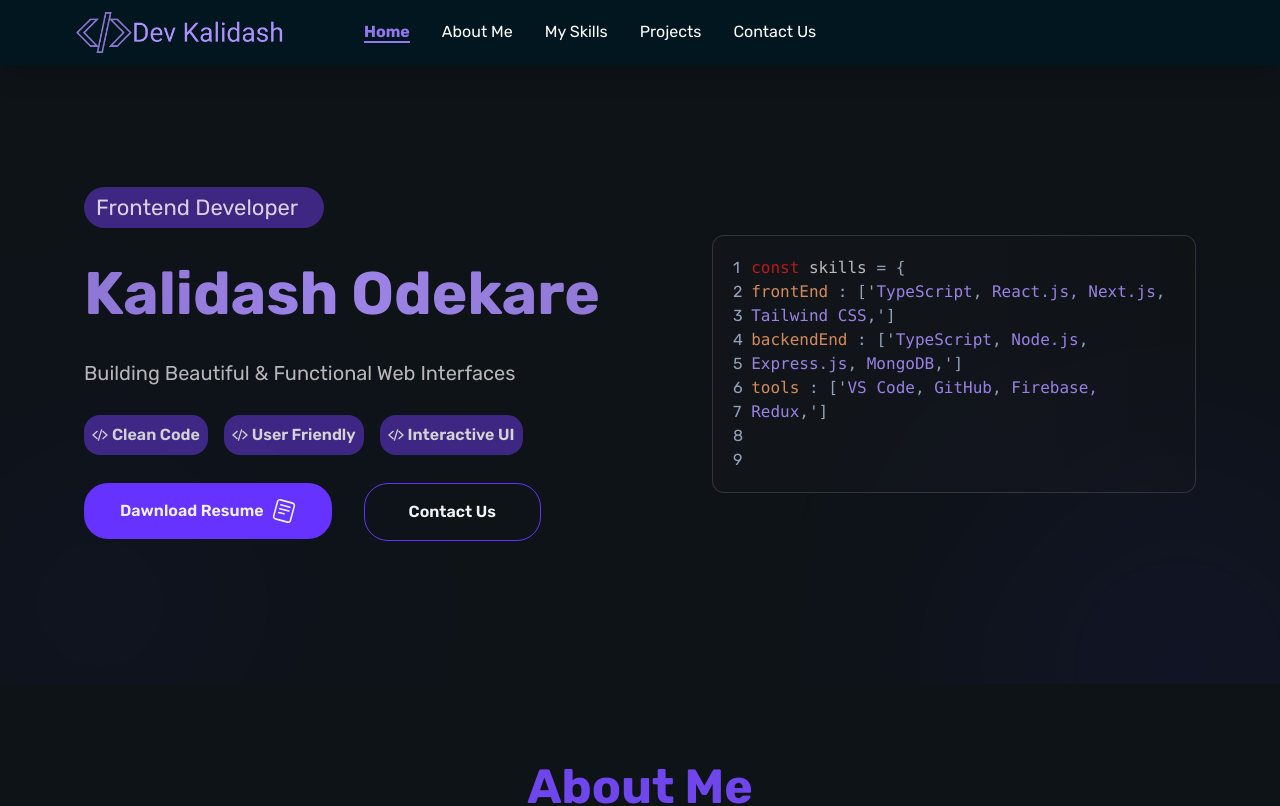
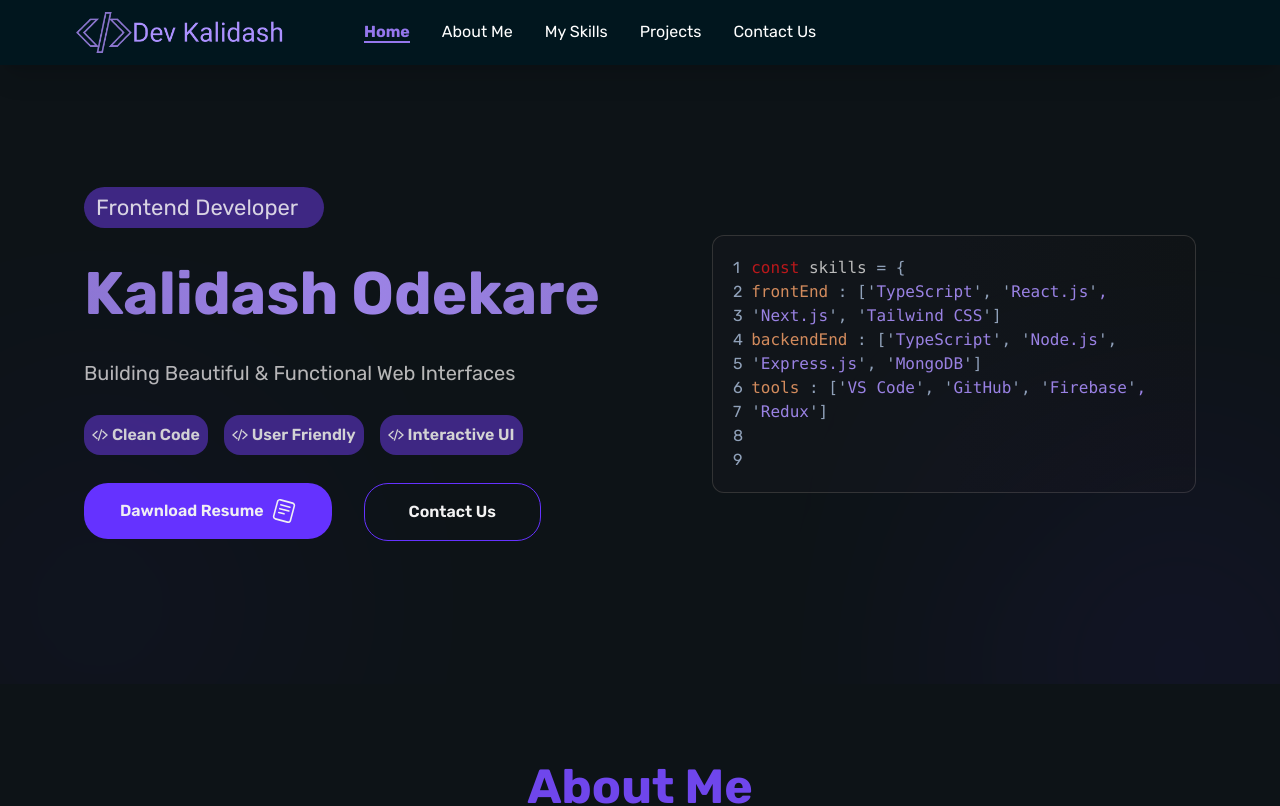
Before and after one commit to kalidashodekare14/Portfolio, a Next.js app: page / in a window 1280 px wide. Shown: the top 806 px of the page. Built offline with nearby package versions, Linux system fonts and the light colour scheme.

Commit message:
HeroSection Update

```diff
--- a/components/HeroSection1.tsx
+++ b/components/HeroSection1.tsx
@@ -133,39 +133,54 @@ const HeroSection1 = () => {
                         <span>:</span>{" "}
                         <span>['</span>
                         <span className="text-[#9A82E3]">TypeScript</span>
+                        <span>'</span>
                         <span>,</span>{" "}
+                        <span>'</span>
                         <span className="text-[#9A82E3]">React.js</span>
+                        <span>'</span>
                         <span className="text-[#9A82E3]">,</span>{" "}
+                        <span>'</span>
                         <span className="text-[#9A82E3]">Next.js</span>
+                        <span>'</span>
                         <span>,</span>{" "}
+                        <span>'</span>
                         <span className="text-[#9A82E3]">Tailwind CSS</span>
-                        <span>,</span>
                         <span>']</span>
                         {"\n"}
                         <span className="text-[#d38b5d]">backendEnd</span>{" "}
                         <span>:</span>{" "}
                         <span>['</span>
                         <span className="text-[#9A82E3]">TypeScript</span>
+                        <span>'</span>
                         <span>,</span>{" "}
+                        <span>'</span>
                         <span className="text-[#9A82E3]">Node.js</span>
+                        <span>'</span>
                         <span>,</span>{" "}
+                        <span>'</span>
                         <span className="text-[#9A82E3]">Express.js</span>
+                        <span>'</span>
                         <span>,</span>{" "}
+                        <span>'</span>
                         <span className="text-[#9A82E3]">MongoDB</span>
-                        <span>,</span>
                         <span>']</span>
                         {"\n"}
                         <span className="text-[#d38b5d]">tools</span>{" "}
                         <span>:</span>{" "}
                         <span>['</span>
                         <span className="text-[#9A82E3]">VS Code</span>
+                        <span>'</span>
                         <span>,</span>{" "}
+                        <span>'</span>
                         <span className="text-[#9A82E3]">GitHub</span>
+                        <span>'</span>
                         <span>,</span>{" "}
+                        <span>'</span>
                         <span className="text-[#9A82E3]">Firebase</span>
+                        <span>'</span>
                         <span className="text-[#9A82E3]">,</span>{" "}
+                        <span>'</span>
                         <span className="text-[#9A82E3]">Redux</span>
-                        <span>,</span>
                         <span>']</span>
                     </pre>
                 </div>
```
